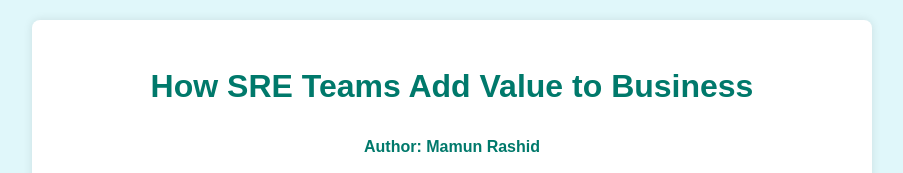
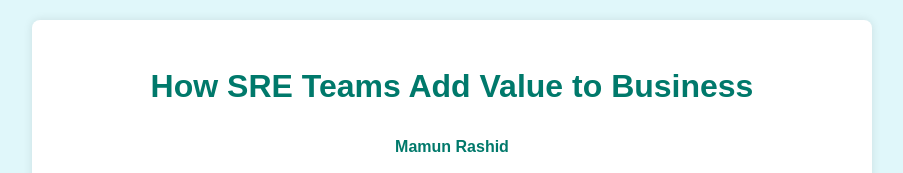
Before and after one commit to mamun001/mamun001.github.io, a plain HTML site: page index.html in a window 1280 px wide. Shown: the top 173 px of the page, without its empty margins (188-1091 px from the left). Drawn offline with Linux system fonts and the light colour scheme.

Commit message:
remove Author

```diff
--- a/index.html
+++ b/index.html
@@ -42,7 +42,7 @@
 <body>
     <div class="container">
         <h1>How SRE Teams Add Value to Business</h1>
-        <div class="author">Author: Mamun Rashid</div>
+        <div class="author">Mamun Rashid</div>
         <p>Site Reliability Engineering (SRE) teams play a crucial role in modern businesses, particularly those heavily reliant on digital infrastructure and cloud services. Here are three key ways SRE teams add significant value to businesses:</p>
 
         <h2>1. Reducing Cloud Costs</h2>
```
